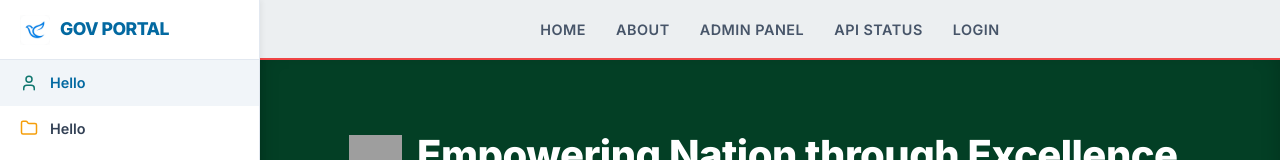
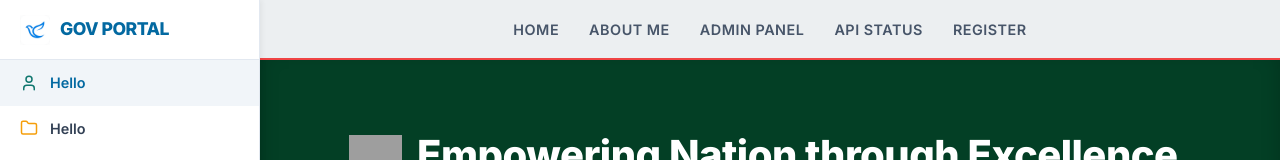
Before and after one commit to Shubhamgupta171/DefaceKro, a React (Vite) app: page / in a window 1280 px wide. Shown: the top 160 px of the page. Built offline with nearby package versions, Linux system fonts and the light colour scheme; grey boxes are pictures that could not be loaded.

Commit message:
Update Navbar.jsx

```diff
--- a/src/components/Navbar.jsx
+++ b/src/components/Navbar.jsx
@@ -5,10 +5,10 @@ const Navbar = () => {
     <nav className="top-navbar">
       <ul>
         <li><a href="#">HOME</a></li>
-        <li><a href="#">ABOUT</a></li>
+        <li><a href="#">ABOUT ME</a></li>
         <li><a href="#">ADMIN Panel</a></li>
         <li><a href="#">API Status</a></li>
-        <li><a href="#">Login</a></li>
+        <li><a href="#">Register</a></li>
       </ul>
     </nav>
   );
```
